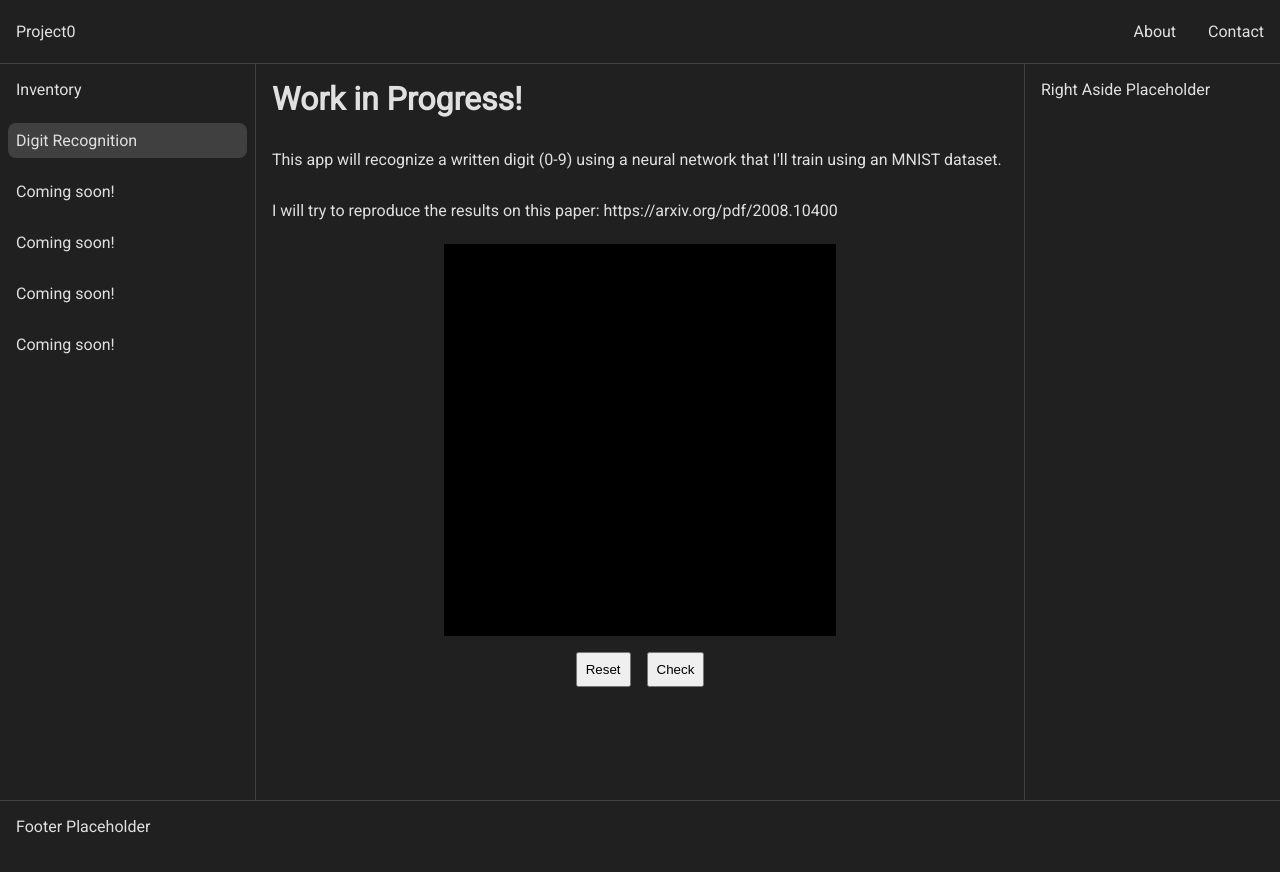
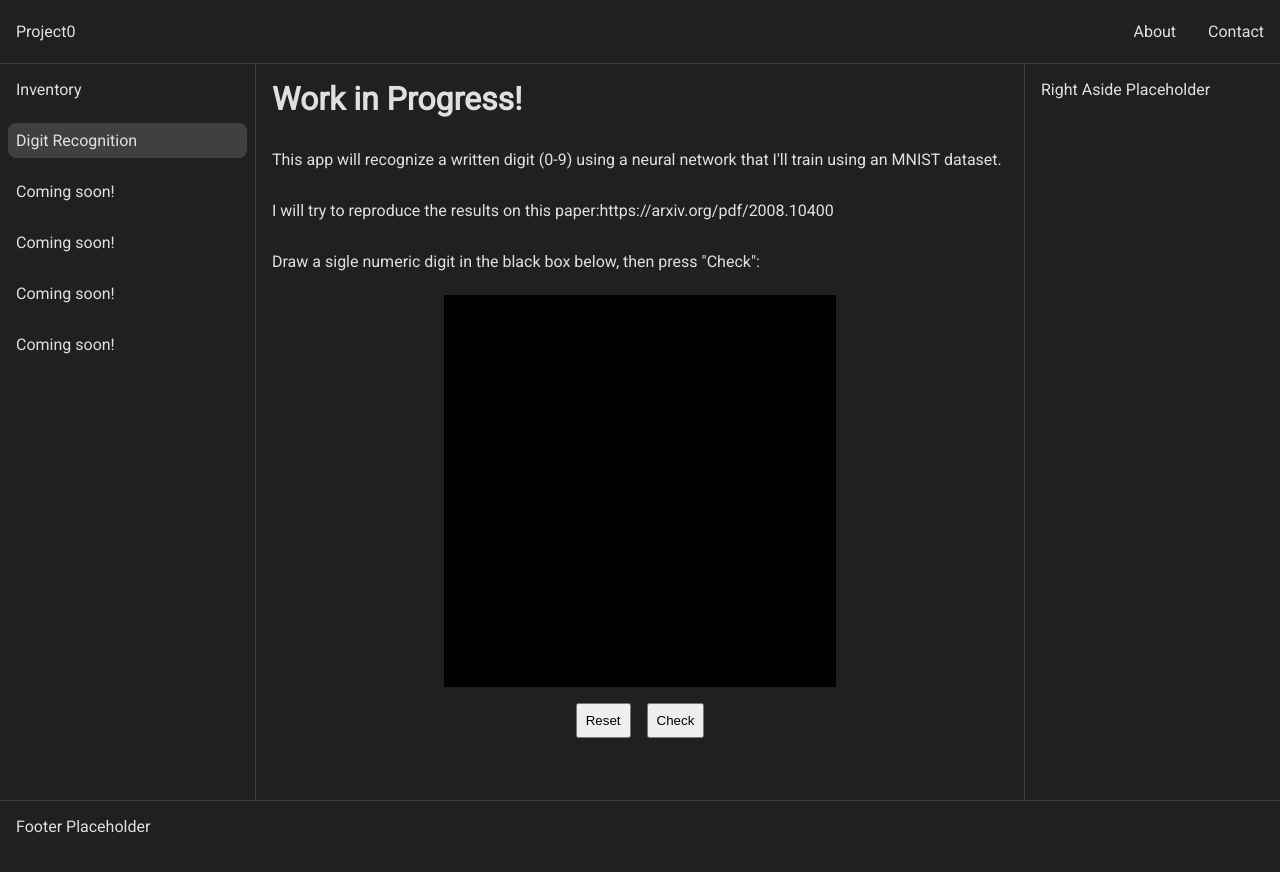
Before and after one commit to Caderk/project0, a Next.js app in the folder frontend-service/: page /digit-recognition in a window 1280 px wide. Shown: the top 872 px of the page. Built offline with nearby package versions, Linux system fonts and the light colour scheme.

Commit message:
Added instructions to Digit Recognition page

```diff
--- a/frontend-service/src/app/digit-recognition/page.tsx
+++ b/frontend-service/src/app/digit-recognition/page.tsx
@@ -129,7 +129,7 @@ export default function Page() {
       </span>
 
       <span>
-        I will try to reproduce the results on this paper:{" "}
+        I will try to reproduce the results on this paper:
         <a
           className="inline"
           href="https://arxiv.org/pdf/2008.10400"
@@ -138,6 +138,9 @@ export default function Page() {
         >
           https://arxiv.org/pdf/2008.10400
         </a>
+      </span>
+      <span>
+        Draw a sigle numeric digit in the black box below, then press "Check":
       </span>
       <svg
         width={gridSize * cellSize}
```
